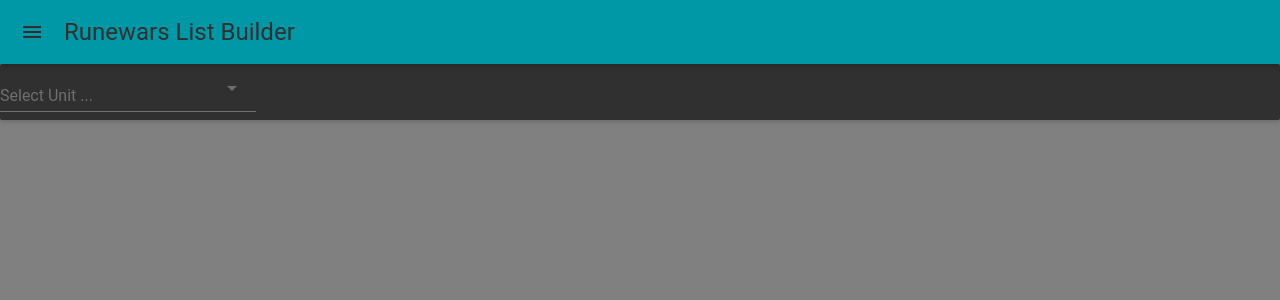
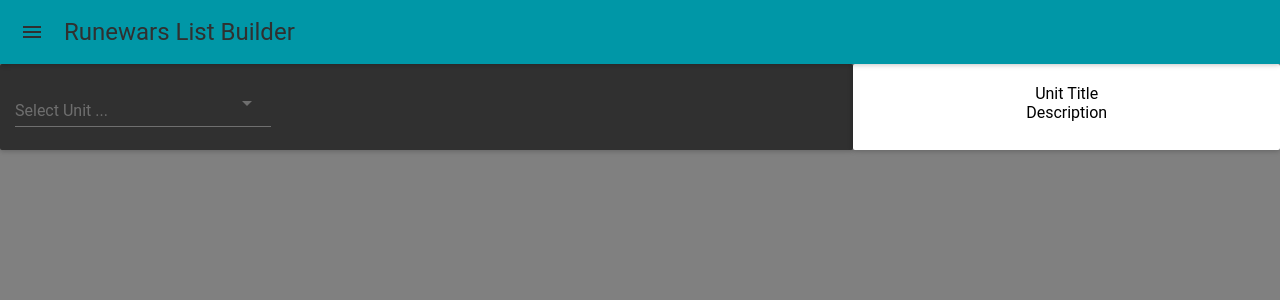
Before and after one commit to brianries/runewars-list-builder, a React (Create React App) app: page / in a window 1280 px wide. Shown: the top 300 px of the page. Built offline with nearby package versions, Linux system fonts and the light colour scheme; the HTML template or start-up script is replaced by a standard one; what react-tap-event-plugin would draw is missing.

Commit message:
Added a simple unit description panel.  Updated a ton of the CSS settings for padding

```diff
--- /dev/null
+++ b/src/App.css
@@ -0,0 +1,29 @@
+.mainPanel {
+	display: flex;
+	flex-direction: row;
+	padding: 0,
+}
+
+.unitContainer {
+	flex: 4;
+	display: flex;
+	flex-direction: column;
+	margin: 0;
+	padding: 0;
+}
+
+.descriptionContainer {
+	flex: 2;
+	display: flex;
+	flex-direction: column;
+	text-align: center;
+	vertial-align: top;
+	padding: 10;
+	margin: 10;
+}
+
+.paper {
+	flex: 1;
+	width: 100%;
+	margin: 20;
+}
--- a/src/App.js
+++ b/src/App.js
@@ -3,7 +3,11 @@
 import MuiThemeProvider from 'material-ui/styles/MuiThemeProvider';
 import getMuiTheme from 'material-ui/styles/getMuiTheme';
 import AppBar from 'material-ui/AppBar';
+import Paper from 'material-ui/Paper';
 import UnitList from './UnitList';
+
+import './App.css';
+
 
 // Needed for onTouchTap (http://stackoverflow.com/a/34015469/988941)
 import injectTapEventPlugin from 'react-tap-event-plugin'
@@ -16,7 +20,18 @@
 		return (
 			<MuiThemeProvider muiTheme={getMuiTheme(darkBaseTheme)}>
 				<AppBar title="Runewars List Builder" />
-				<UnitList/>
+				<div className="mainPanel">
+					<div className="unitContainer">
+						<UnitList/>
+					</div>
+					<div className="descriptionContainer">
+						<Paper className="paper" style={{backgroundColor: 'white', color: 'black', padding: 20}}>
+							Unit Title
+							<br/>
+							Description
+						</Paper>
+					</div>
+				</div>
 			</MuiThemeProvider>
 		)
 	}
--- a/src/UnitCard.css
+++ b/src/UnitCard.css
@@ -2,39 +2,39 @@
 	display: flex;
 	flex-direction: row;
 	flex-wrap: wrap;
-	padding: 0,
+	padding: 5px;
 }
 
 .unitSelectContainer {
 	flex: 3;
 	display: flex;
 	flex-direction: column;
-	margin: 0;
-	padding: 0;
+	padding: 5px;
 }
 
 .unitCostContainer {
 	flex: 1;
 	display: flex;
-	flex-direction: column;
+	flex-direction: row;
+	padding: 5px;
 }
 
 .unitUpgradeContainer {
 	flex: 20;
 	display: flex;
-	padding: 10;
+	padding: 5px;
 }
 
 .buttonContainer {
 	flex: 4;
 	display: flex;
 	flex-direction: row;
-	padding: 10;
+	margin: 5px;
 }
 
 .selectUnit {
 	flex: 1;
-	margin: 12;
+	margin: 5px;
 }
 
 .paper {
@@ -42,19 +42,23 @@
 }
 
 .costText {
+	flex: 1;
+	font-size: 150%;
 	text-align: center;
-	margin: auto;
+	margin: 5px;
 }
 
 .selectUpgrade {
 	flex: 2;
-	margin: 12;
+	margin: 10px;
 }
 
 .removeButton {
 	margin: auto;
+	padding: 5px;
 }
 
 .copyButton {
 	margin: auto;
+	padding: 5px;
 }
```
